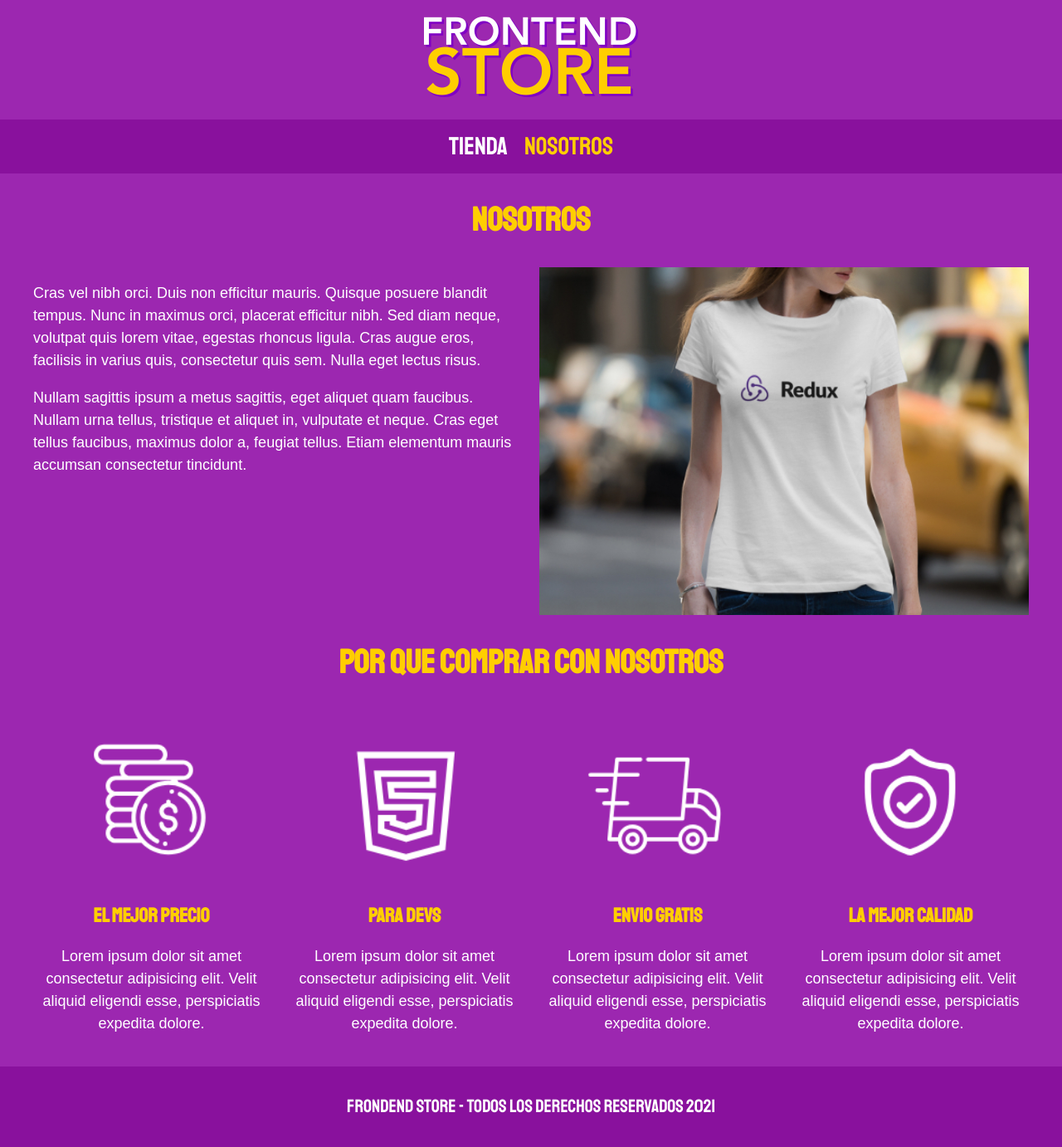
After one commit to DerekAyala/Proyectos_Web, a PHP site: page /nosotros.html in a window 1280 px wide. The commit adds this page. Shown: the whole page at 83% size. Run offline with PHP 8.4, Linux system fonts and the light colour scheme.

Commit message:
Fin del segundo proyecto

```diff
--- a/FrontEndStore/css/styles.css
+++ b/FrontEndStore/css/styles.css
@@ -2,5 +2,260 @@
     --primario: #9c27b0;
     --primarioOscuro: #89119d;
     --secundario: #ffce00;
-    --secundarioOscuro: #
+    --secundarioOscuro: rgb(233,187,2);
+    --blanco: #fff;
+    --negro: #000;
+
+    --fuentePrincipal: 'Staatliches', cursive;
 }
+
+/**Globales**/
+html {
+    font-size: 62.5%;
+    box-sizing: border-box;/*hack para box model*/
+}
+*, *:before, *:after {
+    box-sizing: inherit;
+}
+
+body {
+    background-color: var(--primario);
+    font-size: 1.5rem;
+    line-height: 1.5;
+}
+
+p{
+    font-size: 1.8rem;
+    font-family: Arial, Helvetica, sans-serif;
+    color: var(--blanco);
+}
+
+a{
+    text-decoration:none;
+}
+
+img {
+    width:100%;
+}
+
+.contenedor {
+    max-width:120rem;
+    margin: 0 auto;
+}
+
+h1 ,h2 , h3{
+    text-align: center;
+    font-family: var(--fuentePrincipal);
+    color: var(--secundario);
+}
+
+h1 {
+    font-size:4rem;
+}
+
+h2{
+    font-size: 3.2rem;
+}
+
+h3{
+    font-size:2.4rem;
+}
+
+/**HEADER**/
+
+.header {
+    display: flex;
+    justify-content: center;
+}
+
+.header__logo {
+    margin: 2rem 0;
+}
+
+/**footer**/
+
+.footer {
+    background-color: var(--primarioOscuro);
+    padding: 1rem 0;
+    margin-top: 2rem;
+}
+
+.footer__texto {
+    text-align: center;
+    font-family: var(--fuentePrincipal);
+    font-size: 2.2rem;
+}
+
+/**navegacion**/
+
+.navegacion {
+    display: flex;
+    justify-content: center;
+    background-color: var(--primarioOscuro);
+    padding:1rem 0;
+    /**gap: 2rem; /**separacion nueva**/
+}
+
+.navegacion__enlace {
+    font-family: var(--fuentePrincipal);
+    color: var(--blanco);
+    font-size: 3rem;
+    margin-right: 2rem;
+}
+
+.navegacion__enlace:last-of-type{
+    margin-right: 0rem;
+}
+
+.navegacion__enlace:hover , .navegacion__enlace--activo{
+    color: var(--secundario);
+}
+/**grid**/
+
+.grid {
+    display: grid;
+    grid-template-columns: repeat(2,1fr);
+    gap: 2rem;
+
+}
+
+@media (min-width: 768px) {
+    .grid {
+        grid-template-columns: repeat(3,1fr);
+    }
+}
+
+/**productos**/
+
+.producto {
+    background-color: var(--primarioOscuro);
+    padding: 1rem;
+}
+
+.producto__nombre{
+    font-size: 4rem;
+}
+
+.producto__precio{
+    font-size: 2.4rem;
+    color: var(--secundario);
+}
+.producto__nombre,.producto__precio{
+    font-family: var(--fuentePrincipal);
+    margin: 1rem 0;
+    text-align: center;
+    line-height:1.2;
+}
+
+/**graficos**/
+
+.grafico {
+    min-height: 30rem;
+    background-repeat: no-repeat;
+    background-size: cover;
+    grid-column: 1/3;
+}
+
+.grafico--camisas{
+    grid-row: 2/3;
+    background-image: url(../img/grafico1.jpg);
+}
+
+.grafico--node{
+    background-image: url(../img/grafico2.jpg);
+    grid-row: 8/9;
+}
+
+@media (min-width: 768px) {
+    .grafico--node {
+        grid-row: 5/6;
+        grid-column: 2/4;
+    }
+}
+
+/**nosoto**/
+
+.nosotros {
+    display: grid;
+    grid-template-rows: repeat(2,auto);
+}
+
+@media (min-width: 768px) {
+    .nosotros {
+    grid-template-columns: repeat(2,1fr);
+    column-gap: 2rem;
+    }
+}
+
+.nosotros__imagen {
+    grid-row: 1/2;
+}
+
+
+.nosotros__imagen img {
+    height: 100%;
+}
+@media (min-width: 768px) {
+    .nosotros__imagen {
+        grid-column: 2/3;
+    }
+}
+
+/**Bloques**/
+.bloques {
+    display: grid;
+    grid-template-columns: repeat(2,1fr);
+    gap: 2rem;
+}
+
+@media (min-width: 768px) {
+    .bloques {
+        grid-template-columns: repeat(4,1fr);
+    }
+}
+.bloque {
+    text-align: center;
+}
+
+.bloque__titulo {
+    margin: 0;
+}
+
+/**Pagina del Producto**/
+@media (min-width: 768px) {
+    .camisa{
+        display: grid;
+        grid-template-columns: repeat(2,1fr);
+        column-gap:  2rem;
+    }
+}
+
+.formulario {
+    display: grid;
+    grid-template-columns: repeat(2,1fr);
+    gap: 1rem;
+}
+
+.formulario__campo{
+    border:1rem solid var(--primarioOscuro);
+    background-color: transparent;
+    color: var(--blanco);
+    font-size: 2rem;
+    font-family: Arial, Helvetica, sans-serif;
+    padding:1rem;
+}
+
+.formulario__submit {
+    grid-column: 1/3;
+    background-color: var(--secundario);
+    border: none;
+    font-size: 2rem;
+    font-family: var(--fuentePrincipal);
+    padding: 2rem;
+    transition: background-color .5s ease;
+}
+
+.formulario__submit:hover{
+    cursor: pointer;
+    background-color: var(--secundarioOscuro)
+}
--- /dev/null
+++ b/FrontEndStore/nosotros.html
@@ -0,0 +1,82 @@
+<!DOCTYPE html>
+<html>
+<head>
+    <meta charset="UTF-8">
+    <link rel="preload" href="css/normalize.css" as="style">
+    <link rel="preload" href="css/styles.css" as="style">
+    <link rel="stylesheet" href="css/normalize.css">
+    <link rel="preconnect" href="https://fonts.googleapis.com">
+    <link rel="preconnect" href="https://fonts.gstatic.com" crossorigin>
+    <link href="https://fonts.googleapis.com/css2?family=Staatliches&display=swap" rel="stylesheet">
+    <!-- font-family: 'Staatliches', cursive; -->
+    <link rel="stylesheet" href="css/styles.css">
+    <title>FrondEnd Store</title>
+</head>
+<body>
+    <header class="header">
+        <a href="index.html">
+            <img class="header__logo" src="img/logo.png" alt="Logotipo">
+        </a>
+    </header>
+
+    <nav class="navegacion">
+        <a class="navegacion__enlace"  href="index.html">tienda</a>
+        <a class="navegacion__enlace navegacion__enlace--activo" href="nosotros.html">Nosotros</a>
+    </nav>
+
+    <main class="contenedor">
+        <h1>Nosotros</h1>
+        <div class="nosotros">
+            <div class="nosotros__contenido">
+                <p>
+                    Cras vel nibh orci. Duis non efficitur mauris. Quisque posuere blandit tempus. Nunc in maximus orci, placerat efficitur nibh. Sed diam neque,
+                    volutpat quis lorem vitae, egestas rhoncus ligula. Cras augue eros, facilisis in varius quis, consectetur quis sem. Nulla eget lectus risus.
+                </p>
+                <p>
+                    Nullam sagittis ipsum a metus sagittis, eget aliquet quam faucibus. Nullam urna tellus, tristique et aliquet in, vulputate et neque.
+                    Cras eget tellus faucibus, maximus dolor a, feugiat tellus. Etiam elementum mauris accumsan consectetur tincidunt.
+            </div>
+            <div class="nosotros__imagen">
+                <img  src="img/nosotros.jpg" alt="nosotros imagen">
+            </div>
+        </div>
+    </main>
+
+    <section class="contenedor comprar">
+        <h1 class="comprar__titulo">Por que comprar con nosotros</h1>
+        <div class="bloques">
+            <div class="bloque">
+                <img class="bloque__imagen" src="img/icono_1.png" alt="porque comprar">
+                <h3 class="bloque__titulo">El mejor precio</h3>
+                <p>
+                    Lorem ipsum dolor sit amet consectetur adipisicing elit. Velit aliquid eligendi esse, perspiciatis expedita dolore.
+                </p>
+            </div><!-- fin de bloque-->
+            <div class="bloque">
+                <img class="bloque__imagen" src="img/icono_2.png" alt="porque comprar">
+                <h3 class="bloque__titulo">Para Devs</h3>
+                <p>
+                    Lorem ipsum dolor sit amet consectetur adipisicing elit. Velit aliquid eligendi esse, perspiciatis expedita dolore.
+                </p>
+            </div><!-- fin de bloque-->
+            <div class="bloque">
+                <img class="bloque__imagen" src="img/icono_3.png" alt="porque comprar">
+                <h3 class="bloque__titulo">Envio Gratis</h3>
+                <p>
+                    Lorem ipsum dolor sit amet consectetur adipisicing elit. Velit aliquid eligendi esse, perspiciatis expedita dolore.
+                </p>
+            </div><!-- fin de bloque-->
+            <div class="bloque">
+                <img class="bloque__imagen" src="img/icono_4.png" alt="porque comprar">
+                <h3 class="bloque__titulo">La mejor calidad</h3>
+                <p>
+                    Lorem ipsum dolor sit amet consectetur adipisicing elit. Velit aliquid eligendi esse, perspiciatis expedita dolore.
+                </p>
+            </div><!-- fin de bloque-->
+        </div><!-- fin de bloques-->
+    </section>
+    <footer class="footer">
+        <p class="footer__texto">FrondEnd Store - Todos los derechos reservados 2021</p>
+    </footer>
+</body>
+</html>
```
Also changed, not shown: FrontEndStore/index.html (+152 -0 lines), FrontEndStore/producto.html (added, +57 -0 lines).
